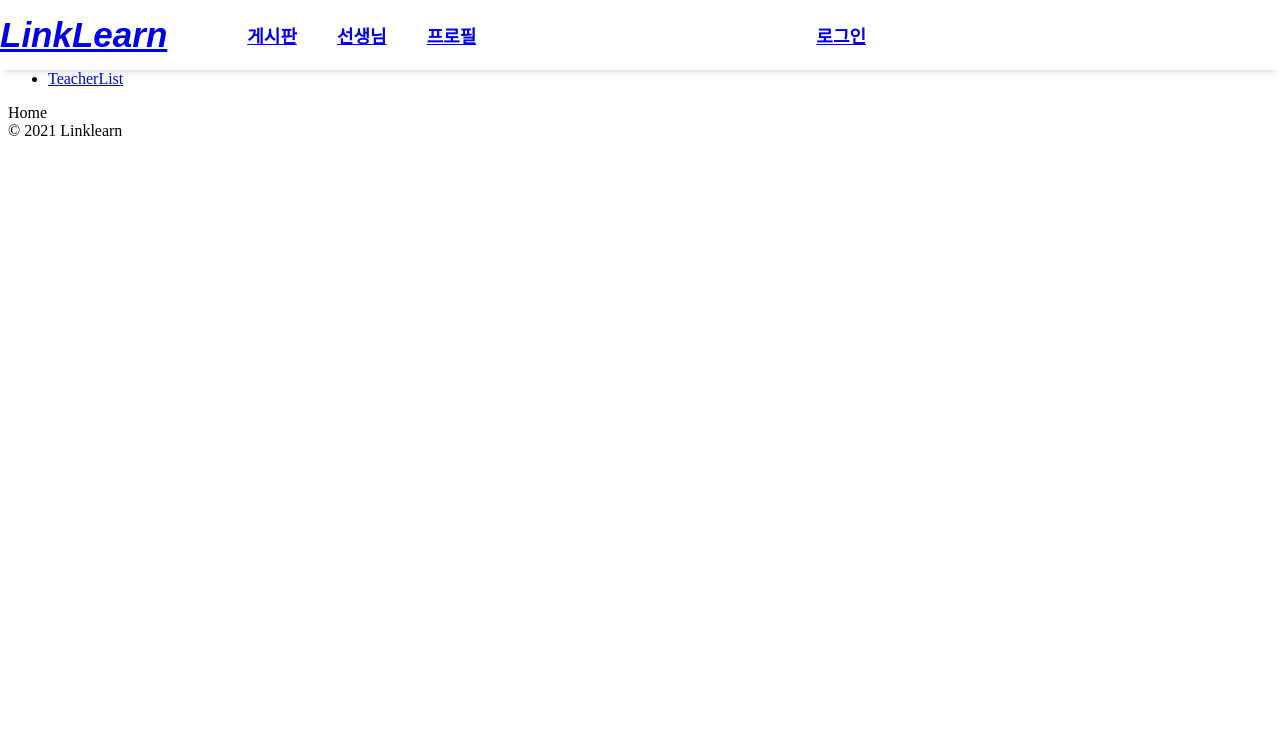
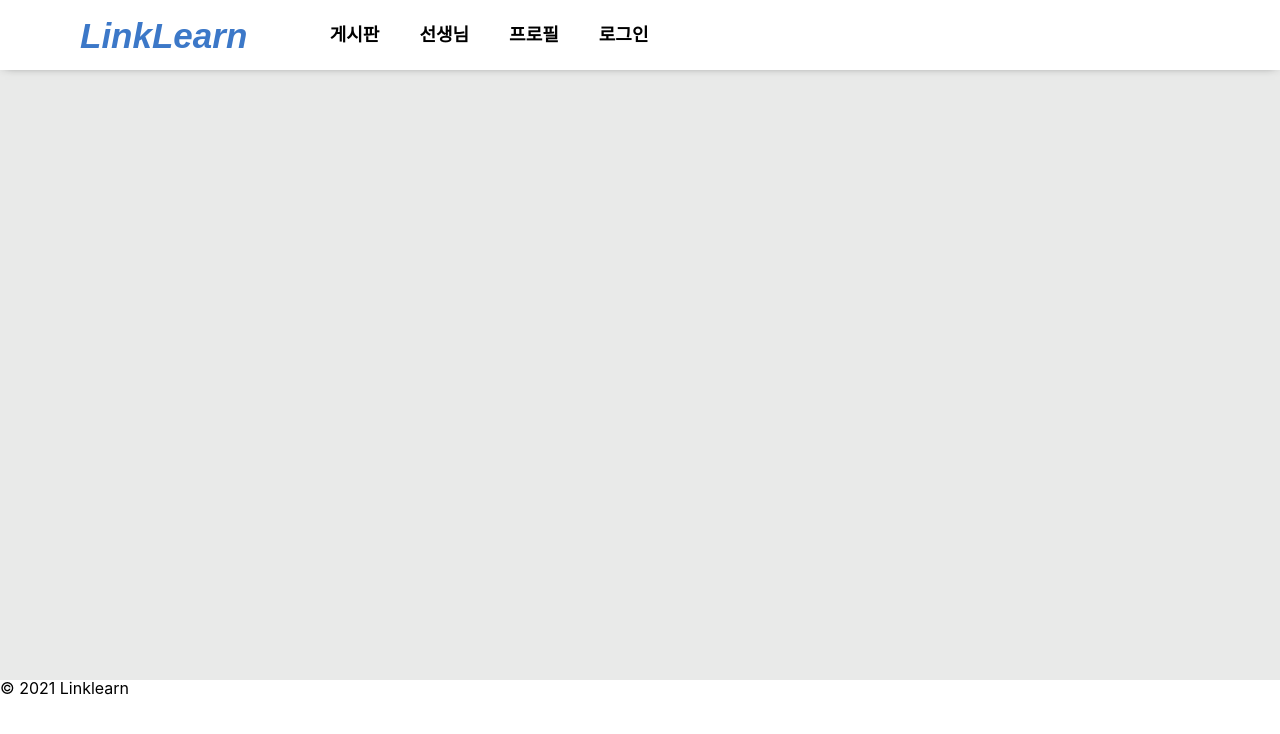
Before and after one commit to 1st-WnC-Programming/Linklearn, a React (Create React App) app in the folder front-end/: page /#/ in a window 1280 px wide. Shown: the top 734 px of the page. Built offline with nearby package versions, Linux system fonts and the light colour scheme.

Commit message:
modify header

```diff
--- a/front-end/src/Components/App.js
+++ b/front-end/src/Components/App.js
@@ -1,9 +1,13 @@
 import AppRouter from './Router';
+import GlobalStyles from './GlobalStyles';
+import Footer from './Footer';
 
 const App = () => {
   return (
     <>
+      <GlobalStyles />
       <AppRouter />
+      <Footer />
       <footer>&copy; {new Date().getFullYear()} Linklearn</footer>
     </>
   );
--- a/front-end/src/Components/GlobalStyles.js
+++ b/front-end/src/Components/GlobalStyles.js
@@ -0,0 +1,62 @@
+import { createGlobalStyle } from 'styled-components';
+import reset from 'styled-reset';
+
+const GlobalStyles = createGlobalStyle`
+    ${reset}
+
+    * {
+        box-sizing: border-box;// 모든 box들을 box의 내부로 사용
+    }
+
+    body {
+        font-family: 'Noto Sans KR', -apple-system, BlinkMacSystemFont, 'Segoe UI', Roboto, Oxygen, Ubuntu, Cantarell, 'Open Sans', 'Helvetica Neue', sans-serif;
+        font-size: 16px;
+
+        @media only screen and (max-width: 1000px) {
+            font-size: 14px;
+        }
+    }
+
+    a {
+        color: inherit;
+        text-decoration: none;
+        font-family: inherit;
+    }
+
+    button {
+        background-color: transparent;
+        border: none;
+        outline: none;
+        cursor: pointer;
+        padding: 0;
+        margin: 0;
+        font-family: 'Noto Sans KR', -apple-system, BlinkMacSystemFont, 'Segoe UI', Roboto, Oxygen, Ubuntu, Cantarell, 'Open Sans', 'Helvetica Neue', sans-serif;
+    }
+
+    main {
+        padding-top: 70px;
+        min-height: calc(100vh - 120px);
+        background-color: #E9EAE9;
+    }
+
+    .inner {
+        width: 100%;
+        max-width: 1400px;
+        padding: 40px 80px;
+        margin: 0 auto;
+    }
+
+    .mobileShow {
+        display: none;
+
+        @media only screen and (max-width: 800px) {
+            display: block;
+        }
+    }
+
+    p, span, h1, h2, h3, h4, h5 {
+        line-height: 1.5;
+    }
+`;
+
+export default GlobalStyles;
--- a/front-end/src/Components/Header.js
+++ b/front-end/src/Components/Header.js
@@ -6,6 +6,7 @@ const navList = [
   { path: '/Board', pathName: 'board', name: '게시판' },
   { path: '/TeacherList', pathName: 'teacherlist', name: '선생님' },
   { path: '/Profile', pathName: 'profile', name: '프로필' },
+  { path: '/Auth', pathName: 'auth', name: '로그인' },
 ];
 
 const Header = styled.header`
@@ -88,14 +89,6 @@ const MyHeader = () => {
                 </NavLink>
               ))}
             </NavGroup>
-
-            <LoginBox>
-              <NavLink>
-                <Link to='/Auth' onClick={() => {}}>
-                  로그인
-                </Link>
-              </NavLink>
-            </LoginBox>
           </Gnb>
         </FlexBox>
       </Header>
--- a/front-end/src/Components/Nav.js
+++ b/front-end/src/Components/Nav.js
@@ -2,24 +2,7 @@ import React from 'react';
 import { Link } from 'react-router-dom';
 
 const Navigation = () => {
-  return (
-    <nav>
-      <ul>
-        <li>
-          <Link to='/'>Home</Link>
-        </li>
-        <li>
-          <Link to='/Board'>Board</Link>
-        </li>
-        <li>
-          <Link to='/Auth'>Auth</Link>
-        </li>
-        <li>
-          <Link to='/TeacherList'>TeacherList</Link>
-        </li>
-      </ul>
-    </nav>
-  );
+  return <nav></nav>;
 };
 
 export default Navigation;
--- a/front-end/src/Components/Router.js
+++ b/front-end/src/Components/Router.js
@@ -2,7 +2,6 @@ import { HashRouter as Router, Route, Routes } from 'react-router-dom';
 import Board from '../routes/Board';
 import Home from '../routes/Home';
 import Auth from '../routes/Auth';
-import Navigation from './Nav';
 import TeacherList from '../routes/TeacherList';
 import Header from './Header';
 const AppRouter = () => {
@@ -10,7 +9,6 @@ const AppRouter = () => {
     <Router>
       <Header />
       <main>
-        <Navigation />
         <Routes>
           <Route path='/' element={<Home />} />
           <Route path='/Board' element={<Board />} />
--- a/front-end/src/routes/Board.js
+++ b/front-end/src/routes/Board.js
@@ -1,4 +1,4 @@
 const Board = () => {
-  return <div>Board</div>;
+  return <div></div>;
 };
 export default Board;
--- a/front-end/src/routes/Home.js
+++ b/front-end/src/routes/Home.js
@@ -1,4 +1,4 @@
 const Home = () => {
-  return <div>Home</div>;
+  return <div></div>;
 };
 export default Home;
--- a/front-end/src/routes/Profile.js
+++ b/front-end/src/routes/Profile.js
@@ -1,4 +1,4 @@
 const Profile = () => {
-  return <div>Profile</div>;
+  return <div></div>;
 };
 export default Profile;
--- a/front-end/src/routes/TeacherList.js
+++ b/front-end/src/routes/TeacherList.js
@@ -1,4 +1,4 @@
 const TeacherList = () => {
-  return <div>TeacherList</div>;
+  return <div></div>;
 };
 export default TeacherList;
```
